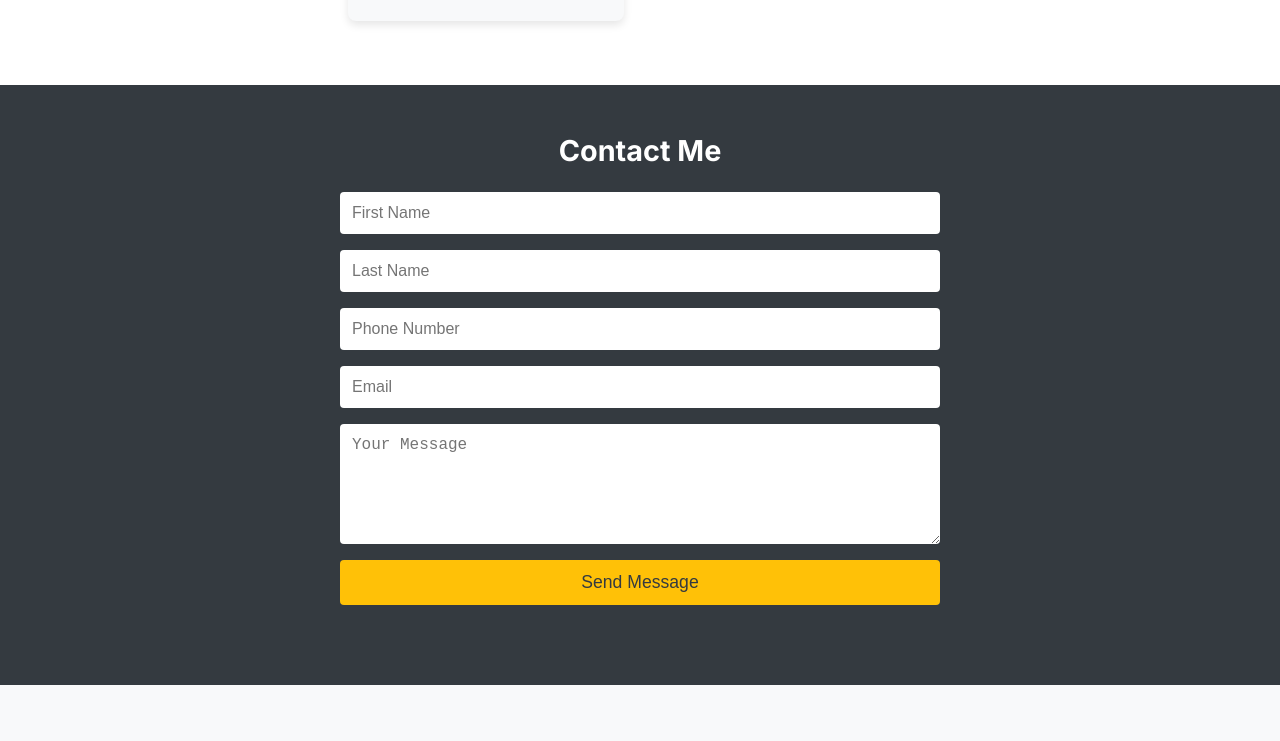
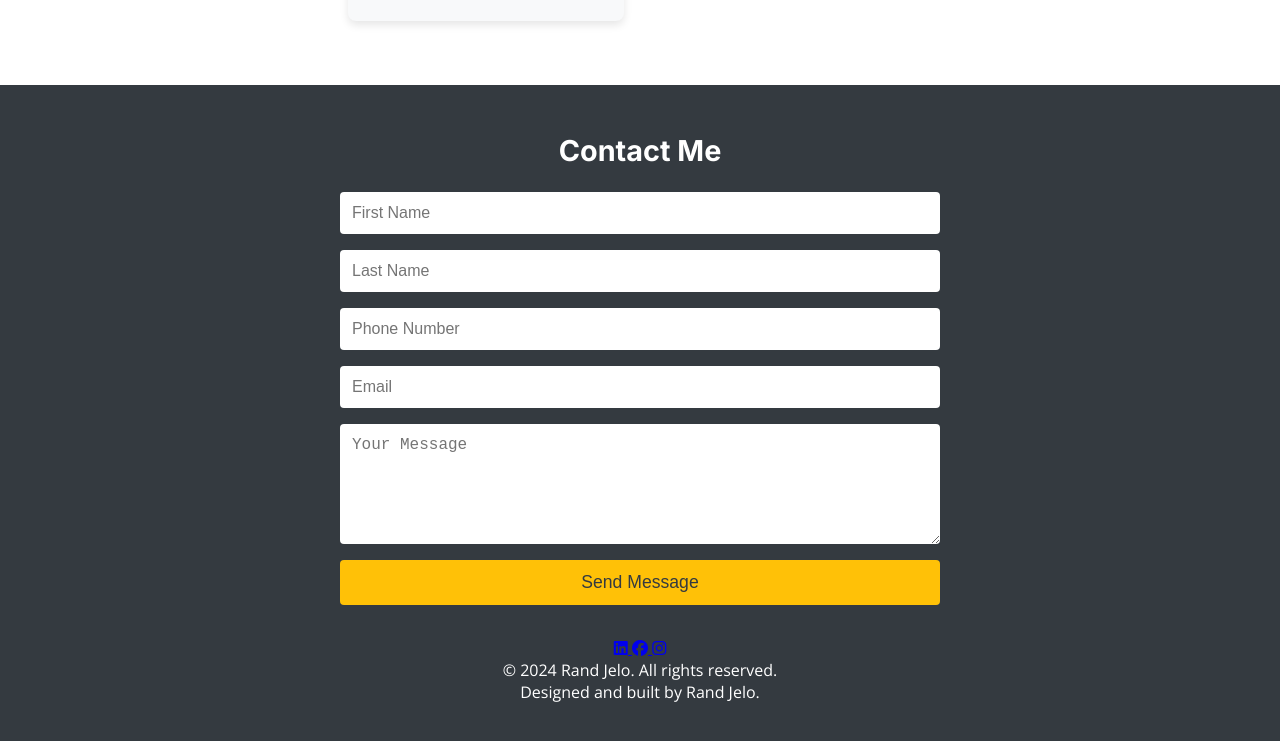
Before and after one commit to Rand-Jelo/Project-1, a plain HTML site: page index.html in a window 1280 px wide. Shown: the part 1280-2021 px from the top of the page. Before the commit the page ends 1965 px from the top, so only its background shows below. Drawn offline with nearby package versions, Linux system fonts and the light colour scheme.

Commit message:
Add HTML social link with logo and footer bottom text, Remove about me image from images folder

```diff
--- a/index.html
+++ b/index.html
@@ -110,6 +110,25 @@
                 <textarea name="message" placeholder="Your Message" required></textarea>
                 <button type="submit">Send Message</button>
             </form>
+            <!-- Social Links -->
+            <div class="social-links">
+                <a href="https://www.linkedin.com/" target="_blank" aria-label="LinkedIn">
+                    <i class="fab fa-linkedin"></i>
+                </a>
+                <a href="https://www.facebook.com/" target="_blank" aria-label="Facebook">
+                    <i class="fab fa-facebook"></i>
+                </a>
+                <a href="https://www.instagram.com/" target="_blank" aria-label="Instagram">
+                    <i class="fab fa-instagram"></i>
+                </a>
+            </div>
+        </div>
+
+        <!-- Footer Bottom Text -->
+        <div class="footer-bottom">
+            <p>&copy; 2024 Rand Jelo. All rights reserved.</p>
+            <p>Designed and built by Rand Jelo.</p>
+        </div>
     </footer>
     <!-- Font Awesome -->
     <script src="https://kit.fontawesome.com/8676b669d3.js" crossorigin="anonymous"></script>
```
Also changed, not shown: assets/images/IMG_1087.jpg (deleted).
